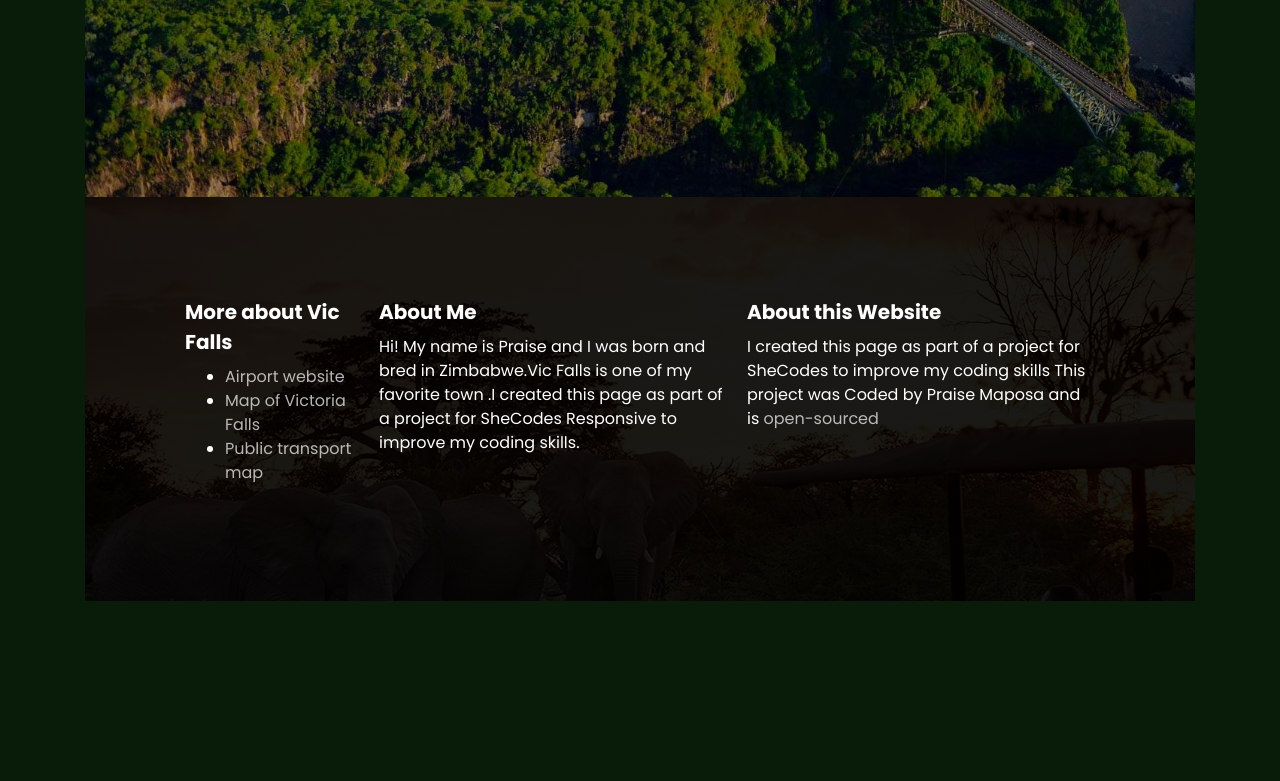
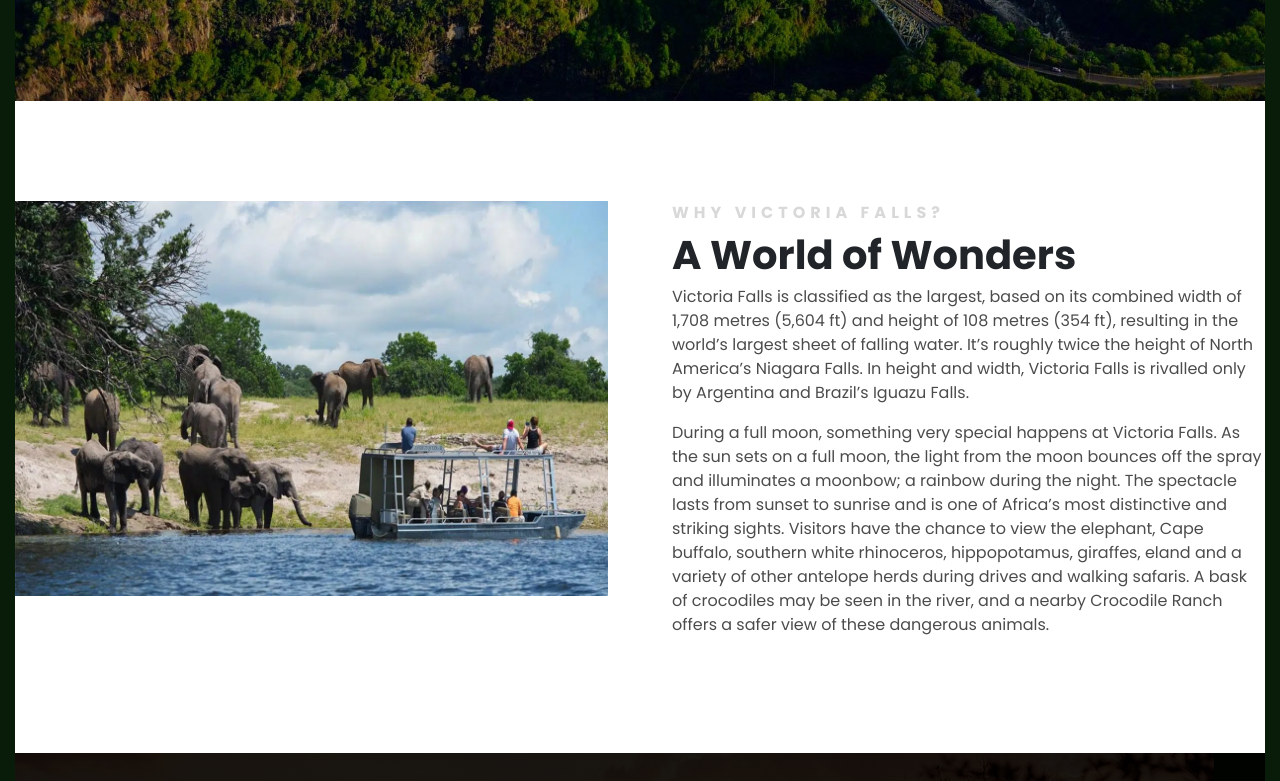
Before and after one commit to praie/travel-project, a plain HTML site: page index.html in a window 1280 px wide. Shown: the part 619-1400 px from the top of the page. Before the commit the page ends 1220 px from the top, so only its background shows below. Drawn offline with nearby package versions, Linux system fonts and the light colour scheme; a web font is replaced by a local one.

Commit message:
Added main section

```diff
--- a/index.html
+++ b/index.html
@@ -42,9 +42,39 @@
         <h2>Town in Western Zimbabwe</h2>
         <a href="#">Learn More</a>
       </header>
-
+      <main>
+        <section class="grid grid-2-columns">
+          <div>
+            <img src="images/safari.webp" alt="" class="img-responsive" />
+          </div>
+          <div>
+            <h2>Why Victoria Falls?</h2>
+            <h3>A World of Wonders</h3>
+            <p>
+              Victoria Falls is classified as the largest, based on its combined
+              width of 1,708 metres (5,604 ft) and height of 108 metres (354
+              ft), resulting in the world’s largest sheet of falling water. It’s
+              roughly twice the height of North America’s Niagara Falls. In
+              height and width, Victoria Falls is rivalled only by Argentina and
+              Brazil’s Iguazu Falls.
+            </p>
+            <p>
+              During a full moon, something very special happens at Victoria
+              Falls. As the sun sets on a full moon, the light from the moon
+              bounces off the spray and illuminates a moonbow; a rainbow during
+              the night. The spectacle lasts from sunset to sunrise and is one
+              of Africa’s most distinctive and striking sights. Visitors have
+              the chance to view the elephant, Cape buffalo, southern white
+              rhinoceros, hippopotamus, giraffes, eland and a variety of other
+              antelope herds during drives and walking safaris. A bask of
+              crocodiles may be seen in the river, and a nearby Crocodile Ranch
+              offers a safer view of these dangerous animals.
+            </p>
+          </div>
+        </section>
+      </main>
       <footer>
-        <section class="grid">
+        <section class="grid grid-3-columns">
           <div>
             <h3>More about Vic Falls</h3>
             <ul>
--- a/src/styles.css
+++ b/src/styles.css
@@ -1,6 +1,10 @@
 body {
   font-family: poppins;
   background: rgb(9, 27, 9);
+}
+.container {
+  max-width: 1400px;
+  margin: 0 auto;
 }
 header {
   margin: 0;
@@ -46,6 +50,50 @@ header a {
   background: white;
   color: black;
 }
+main {
+  background-color: white;
+}
+main h2 {
+  font-weight: 700;
+  font-size: 16px;
+  line-height: 24px;
+  letter-spacing: 5px;
+  color: grey;
+  opacity: 0.3;
+  text-transform: uppercase;
+  margin: 0;
+}
+main h3 {
+  font-weight: 700;
+  font-size: 40px;
+  line-height: 1.5;
+  margin: 0;
+}
+main p {
+  font-style: normal;
+  font-weight: 400;
+  font-size: 16px;
+  line-height: 1.5;
+  color: black;
+  opacity: 0.7;
+}
+.grid {
+  display: grid;
+  grid-gap: 64px;
+}
+
+.img-responsive {
+  max-width: 100%;
+}
+.grid-2-columns {
+  grid-template-columns: 1fr 1fr;
+}
+section {
+  max-width: 100%;
+  margin: 0 auto;
+  padding: 100px 0;
+}
+
 footer {
   background-image: linear-gradient(rgba(0, 0, 0, 0.9), rgba(0, 0, 0, 0.9)),
     url("../images/drive-elephant.jpg");
@@ -66,12 +114,8 @@ footer a {
   color: white;
   opacity: 0.7;
 }
-section {
-  max-width: 100%px;
-  padding: 100px;
-  margin: 0 auto;
-}
-.grid {
+
+.grid-3-columns {
   display: grid;
   grid-template-columns: 1fr 2fr 2fr;
   grid-gap: 20px;
@@ -90,4 +134,11 @@ section {
   header h3 {
     font-size: 12px;
   }
+  .grid {
+    grid-template-columns: 1fr;
+    grid-gap: 32px;
+  }
+  section {
+    padding: 30px;
+  }
 }
```
Also changed, not shown: images/Ultimate-River-Cruise-4.jpg (added), images/safari.webp (added), images/sunset.webp (added).
